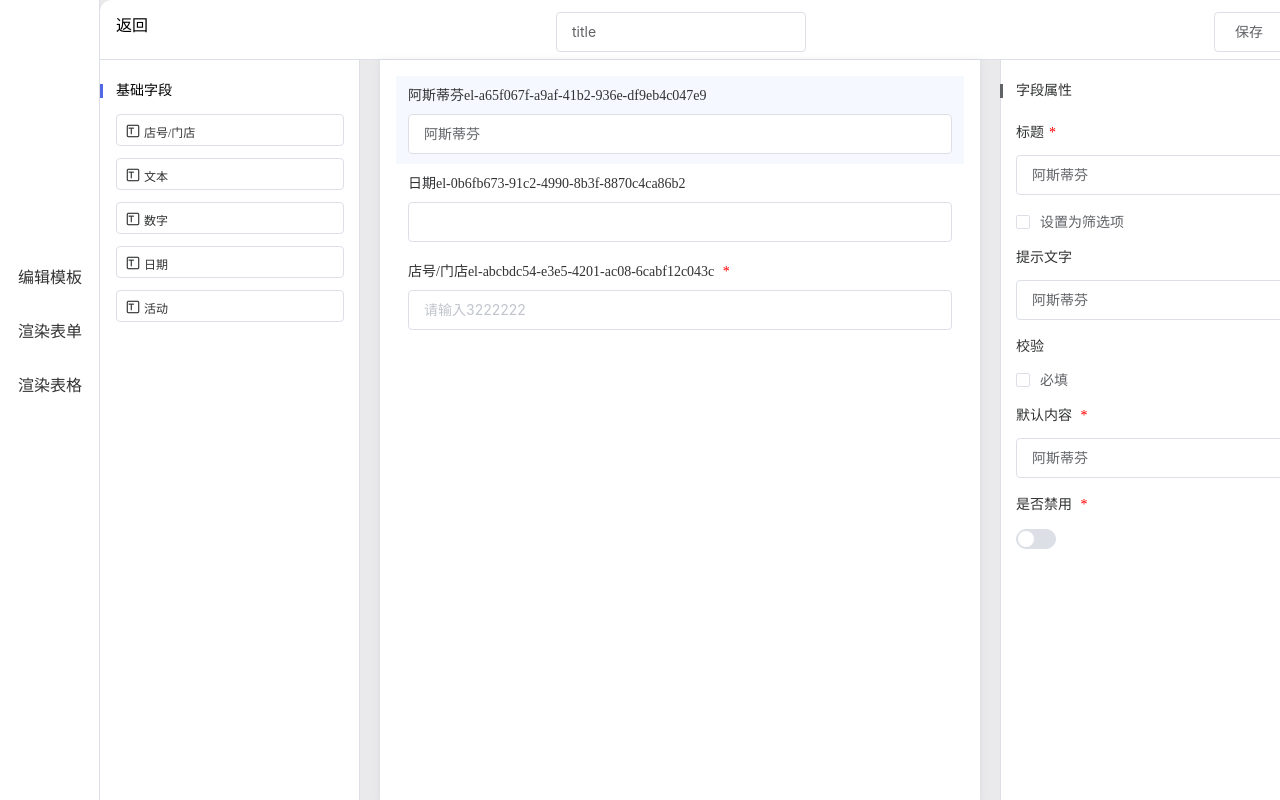
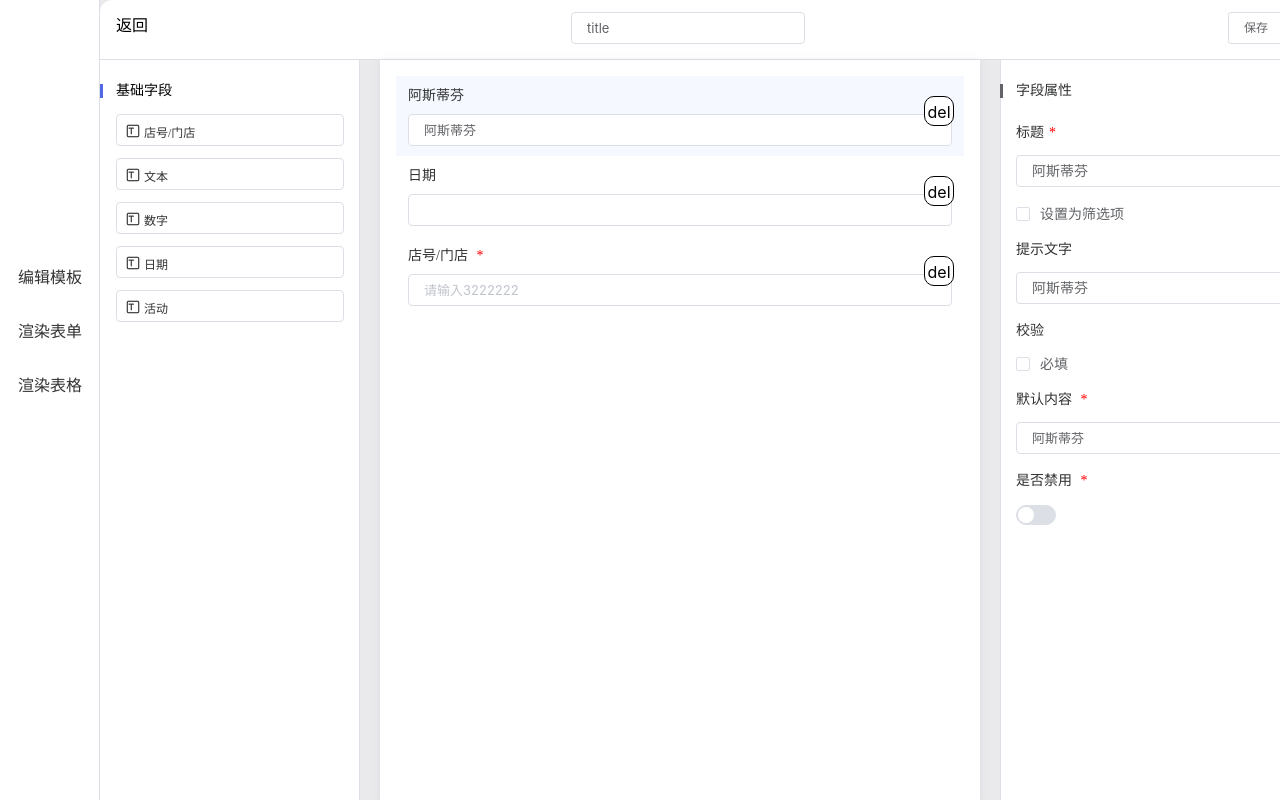
Before and after one commit to cloudtrek-cn/auto-form-core, a Vue app: page / in a window 1280 px wide. Built offline with nearby package versions, Linux system fonts and the light colour scheme.

Commit message:
k0a1a/feat/-:自定义元素

```diff
--- a/examples/views/Construct.vue
+++ b/examples/views/Construct.vue
@@ -5,7 +5,7 @@
             :components-list="componentsList"
             :initData="initData"
             :components-library="componentsLibrary"
-            :async-del="asyncDel"
+            itemClass="item-class"
             :title="title"
         >
             <div class="navbar" slot="navbar">
@@ -17,7 +17,15 @@
                     <el-button @click="save">保存</el-button>
                 </div>
             </div>
-            <div slot="del-icon">del</div>
+            <template v-slot:customize="el">
+                <div
+                    class="customize"
+                    :id="el.element.id"
+                    @click="delItem(el.element.id)"
+                >
+                    del
+                </div>
+            </template>
         </auto-construct>
     </div>
 </template>
@@ -25,20 +33,18 @@
 <script lang="ts">
 import { Component, Vue } from "vue-property-decorator";
 import * as element from "element-ui";
-import "element-ui/lib/theme-chalk/index.css";
 import AutoForm from "~/index";
 import Demo from "@/components/Demo.vue";
 
 @Component({
     components: {
-        "el-input": element.Input,
-        "el-button": element.Button,
         "ct-demo": Demo,
     },
 })
 export default class Construct extends Vue {
     public title = "title";
     public demo = "aaa";
+    public visible = false;
     public componentsLibrary = {
         ...element,
         "ct-demo": Demo,
@@ -54,6 +60,7 @@ export default class Construct extends Vue {
                     name: "店号/门店",
                     components: "Input",
                     placeholder: "请输入",
+                    maximum: 4,
                     defaultProps: {
                         clearable: true,
                     },
@@ -222,21 +229,13 @@ export default class Construct extends Vue {
         ).save();
         element.MessageBox.alert(JSON.stringify(data, null, 4), {
             confirmButtonText: "确定",
-            callback: (action) => {
-                this.$message({
-                    type: "info",
-                    message: `action: ${action}`,
-                });
-            },
         });
     }
-    asyncDel() {
-        return new Promise((resolve) => {
-            alert("3秒钟后删除");
-            setTimeout(() => {
-                resolve(true);
-            }, 3000);
-        });
+    delItem(id: string) {
+        const ref = this.$refs[
+            "autoConstruct"
+        ] as typeof AutoForm.Construct.prototype;
+        ref.delItem(id);
     }
 }
 </script>
@@ -252,3 +251,18 @@ export default class Construct extends Vue {
     }
 }
 </style>
+<style lang="scss">
+.customize {
+    width: 30px;
+    height: 30px;
+    position: absolute;
+    top: 20px;
+    right: 10px;
+    background: #fff;
+    border-radius: 10px;
+    z-index: 999;
+    border: 1px solid #000;
+    line-height: 30px;
+    text-align: center;
+}
+</style>
--- a/package.json
+++ b/package.json
@@ -1,6 +1,6 @@
 {
     "name": "@cloudtrek/auto-form",
-    "version": "0.4.7",
+    "version": "0.4.8",
     "main": "lib/index.umd.min.js",
     "scripts": {
         "serve": "vue-cli-service serve",
--- a/packages/Construct/src/construct.vue
+++ b/packages/Construct/src/construct.vue
@@ -48,16 +48,13 @@
                     }"
                 >
                     <div
-                        :class="`element-item ${
+                        :class="`element-item ${itemClass} ${
                             element.isActive ? 'active' : ''
                         }`"
                         v-for="(element, index) in elements"
+                        @click.self.stop="selectComponent(element, index)"
                         :key="index"
-                        @click.self="selectComponent(element, index)"
                     >
-                        <div class="del-btn" @click="del(element, index)">
-                            <slot name="del-icon"></slot>
-                        </div>
                         <div
                             class="title"
                             :class="
@@ -66,11 +63,22 @@
                                     : ''
                             "
                         >
-                            {{ interfaceObj[element.id].title || element.title
-                            }}{{ element.id }}
+                            {{
+                                interfaceObj[element.id].title || element.title
+                            }}
                         </div>
+
                         <div class="element" :id="element.id">
                             <div class="childen"></div>
+                        </div>
+                        <div
+                            :class="customizeClass"
+                            @click.stop.self="clickCustomize"
+                        >
+                            <slot
+                                name="customize"
+                                v-bind:element="element"
+                            ></slot>
                         </div>
                     </div>
                 </draggable>
@@ -158,6 +166,10 @@ export default class AutoConstruct extends Vue {
     }>;
     @Prop({ type: String, default: "未命名" })
     public title!: string;
+    @Prop({ type: String, default: "" })
+    public customizeClass!: string;
+    @Prop({ type: String, default: "" })
+    public itemClass!: string;
     @Prop({ type: Object, default: null }) public componentsLibrary!: {
         [key: string]: Vue.VNode;
     };
@@ -165,9 +177,6 @@ export default class AutoConstruct extends Vue {
         title: string;
         field: AutoConstruct.elAttribute[];
     };
-    @Prop({ type: Function, default: null }) public asyncDel!:
-        | null
-        | ((id: string) => boolean);
     mounted() {
         this.setComponentsListObj();
         this.setValue();
@@ -232,6 +241,7 @@ export default class AutoConstruct extends Vue {
     } = {};
     public activeElId = "";
     public selectComponent(e: AutoConstruct.elementItem, index: number) {
+        console.log(12341234);
         const element = this.elements[index];
         const isActive = element.isActive;
         this.elements = this.elements.map((item) => {
@@ -248,7 +258,23 @@ export default class AutoConstruct extends Vue {
     }
     // 判断当前组件是否可以拖动
     public onMove(e: AutoConstruct.draggableObj) {
-        return e.to.className != "components-list";
+        if (e.to.className == "components-list") {
+            return false;
+        }
+        if (e.draggedContext.element.maximum) {
+            const maximum = e.draggedContext.element.maximum || 0;
+            let elNum = 0;
+            for (const index in this.elements) {
+                if (this.elements[index].id == e.draggedContext.element.id) {
+                    continue;
+                }
+                elNum++;
+            }
+            if (elNum >= maximum) {
+                return false;
+            }
+        }
+        return true;
     }
     // 复制组件, 增加组件id，增加属性
     public cloneElement(e: AutoConstruct.elementItem) {
@@ -351,9 +377,11 @@ export default class AutoConstruct extends Vue {
         propKey: string,
         children?: Vue.VNodeChildren
     ) {
+        console.log(id, propKey);
         const self = this;
-        const attrs = self.interfaceObj[id].props[propKey].attrs || {};
-        const props = self.interfaceObj[id].props[propKey].props || {};
+        const item = self.interfaceObj[id].props[propKey];
+        const attrs = item.attrs || {};
+        const props = item.props || {};
         const Profile = Vue.extend({
             name: "FormRender",
             functional: true,
@@ -373,8 +401,7 @@ export default class AutoConstruct extends Vue {
                                 attrs,
                                 props: {
                                     ...props,
-                                    value: self.interfaceObj[id].props[propKey]
-                                        .value,
+                                    value: item.value,
                                 },
                                 on: {
                                     input: function (event: string) {
@@ -410,13 +437,27 @@ export default class AutoConstruct extends Vue {
         });
         return data;
     }
-    public async del(e: AutoConstruct.elementItem, index: number) {
-        const status = this.asyncDel ? await this.asyncDel(e.id) : true;
-        if (!status) {
+    public async delItem(id: string) {
+        let index = -1;
+        this.elements.map((element, i) => {
+            if (element.id === id) {
+                index = i;
+            }
+        });
+        if (index < 0) {
             return;
         }
-        this.elements.splice(index, 1);
-        delete this.interfaceObj[e.id];
+        const e = this.elements[index];
+        if (e.isActive) {
+            this.selectComponent(e, index);
+        }
+        Vue.nextTick().then(() => {
+            this.elements.splice(index, 1);
+            delete this.interfaceObj[e.id];
+        });
+    }
+    public clickCustomize() {
+        //
     }
 }
 </script>
@@ -514,38 +555,8 @@ export default class AutoConstruct extends Vue {
                     padding: 10px 12px;
                     cursor: move;
                     position: relative;
-                    .del-btn {
-                        display: none;
-                        position: absolute;
-                        // display: inline-block;
-                        width: 24px;
-                        height: 24px;
-                        background: #ffffff;
-                        box-shadow: 0px 2px 4px 0px rgba(0, 0, 0, 0.15);
-                        border-radius: 4px;
-                        top: 0;
-                        right: 0;
-                        z-index: 999;
-                        cursor: pointer;
-                    }
                     &.active {
                         background: #f5f9ff;
-                    }
-                    &:hover {
-                        background: #f5f9ff;
-                        .del-btn {
-                            position: absolute;
-                            display: inline-block;
-                            width: 24px;
-                            height: 24px;
-                            background: #ffffff;
-                            box-shadow: 0px 2px 4px 0px rgba(0, 0, 0, 0.15);
-                            border-radius: 4px;
-                            top: 0;
-                            right: 0;
-                            z-index: 9999;
-                            cursor: pointer;
-                        }
                     }
                     &::before {
                         content: "";
--- a/packages/Form/src/form.vue
+++ b/packages/Form/src/form.vue
@@ -93,7 +93,7 @@ export default class AutoForm extends Vue {
         const field = this.initData ? this.initData.field : [];
         const value = this.value || null;
         field.forEach((item) => {
-            const defaultValue = item.props?.value.value || null;
+            const defaultValue = item.props.value.value || null;
             this.interfaceValue[item.id] = value[item.id]
                 ? value[item.id]
                 : defaultValue;
@@ -163,9 +163,6 @@ export default class AutoForm extends Vue {
             for (const key in item.props) {
                 if (item.props[key].isAttr) {
                     attrs[key] = item.props[key].value;
-                }
-                if (key === "value") {
-                    console.log(12341, item.props[key].value);
                 }
                 if (key != "value") {
                     props[key] = item.props[key].value;
--- a/packages/index.ts
+++ b/packages/index.ts
@@ -12,7 +12,7 @@ const install = (Vue: any) => {
 };
 
 export default {
-    version: "0.4.7",
+    version: "0.4.9",
     install,
     Form,
     Construct,
--- a/typings/shims-vue.d.ts
+++ b/typings/shims-vue.d.ts
@@ -17,6 +17,9 @@ declare namespace AutoConstruct {
     interface draggableObj {
         to: {
             className: string;
+        };
+        draggedContext: {
+            element: elAttribute;
         };
     }
 
@@ -65,6 +68,7 @@ declare namespace AutoConstruct {
         placeholder: string;
         isFilter: boolean;
         required: boolean;
+        maximum?: number;
         props: {
             [key: string]: customizeAttr;
         };
```
Also changed, not shown: examples/main.ts (+4 -7 lines), examples/views/Form.vue (+0 -13 lines), prettier.config.js (added, +20 -0 lines), .eslintrc.js, 1 other file (tests, documents, lock files or other folders).
